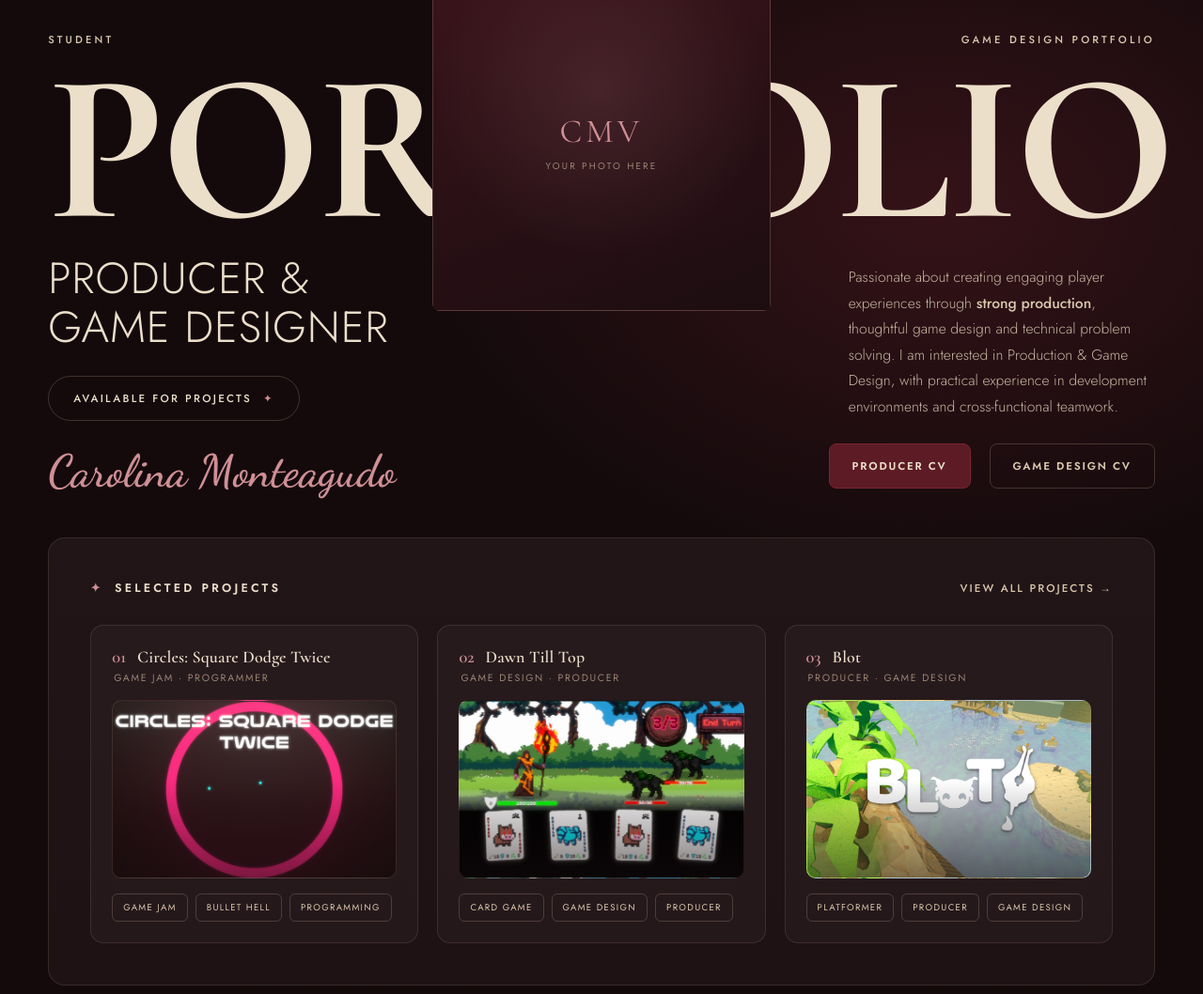
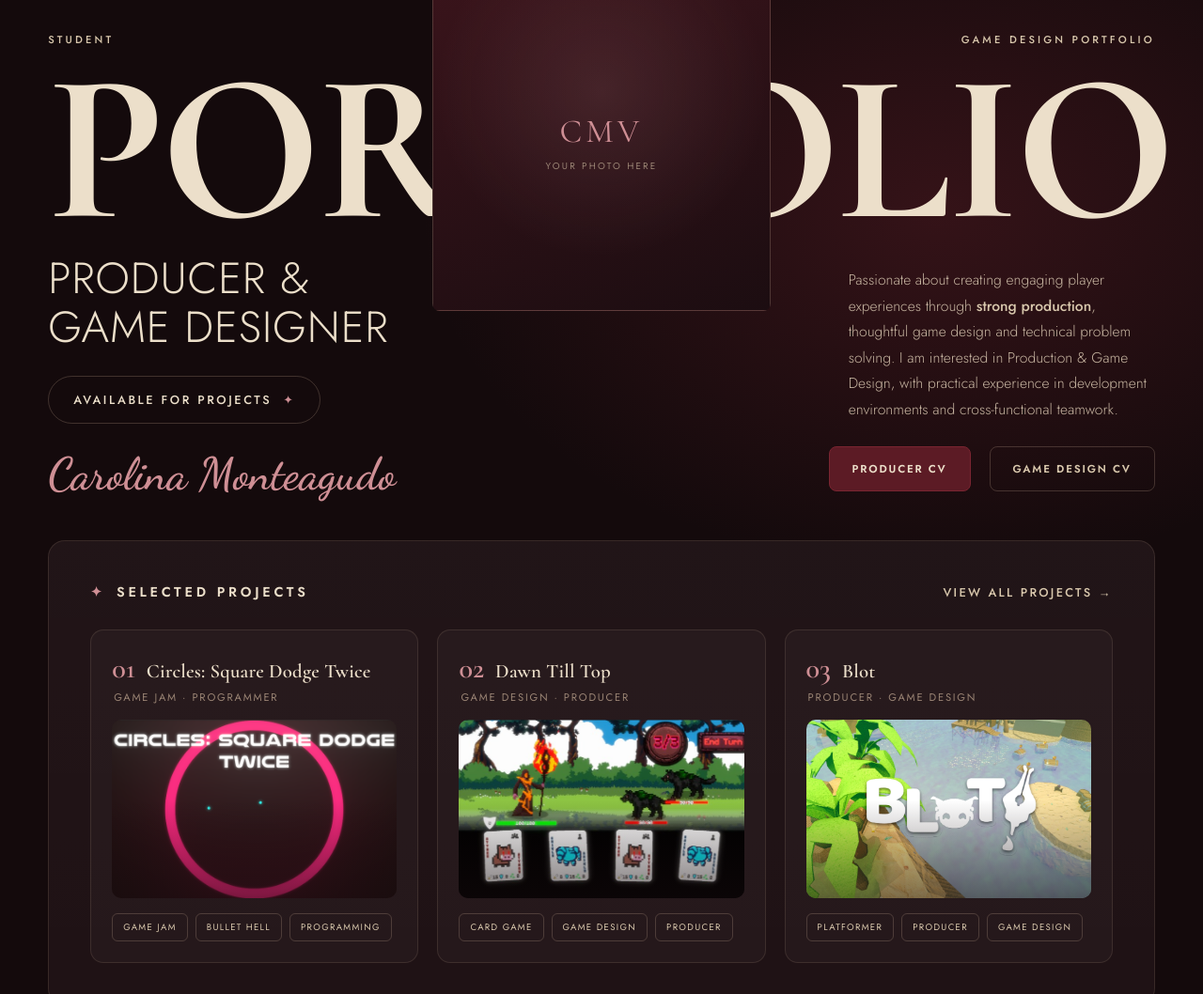
Before and after one commit to Carolmonty2003/carolmonty2003.github.io, a plain HTML site: page index.html in a window 1280 px wide. Shown: the top 1058 px of the page at 94% size. Drawn offline with Linux system fonts and the light colour scheme.

Commit message:
Fix selected projects

```diff
--- a/index.html
+++ b/index.html
@@ -163,7 +163,7 @@
       border: 1px solid var(--line-strong);
       border-radius: 999px;
       color: var(--cream);
-      font-size: 0.72rem;
+      font-size: 0.8rem;
       letter-spacing: 0.2em;
       text-transform: uppercase;
       font-weight: 500;
@@ -264,7 +264,7 @@
     }
 
     .sec-title {
-      font-size: 0.78rem;
+      font-size: 0.9rem;
       letter-spacing: 0.26em;
       text-transform: uppercase;
       color: var(--cream);
@@ -275,7 +275,7 @@
     }
 
     .sec-link {
-      font-size: 0.72rem;
+      font-size: 0.8rem;
       letter-spacing: 0.18em;
       text-transform: uppercase;
       color: var(--cream-soft);
@@ -319,21 +319,21 @@
 
     .pc-num {
       font-family: var(--serif);
-      font-size: 1.15rem;
+      font-size: 1.9rem;
       color: var(--rose);
       font-weight: 600;
     }
 
     .pc-name {
       font-family: var(--serif);
-      font-size: 1.12rem;
+      font-size: 1.3rem;
       color: var(--cream);
       font-weight: 600;
       letter-spacing: 0.01em;
     }
 
     .pc-cat {
-      font-size: 0.66rem;
+      font-size: 0.7rem;
       letter-spacing: 0.16em;
       text-transform: uppercase;
       color: var(--muted);
@@ -348,7 +348,6 @@
       background-position: center;
       position: relative;
       overflow: hidden;
-      border: 1px solid var(--line);
     }
 
     .pc-thumb::after {
```
